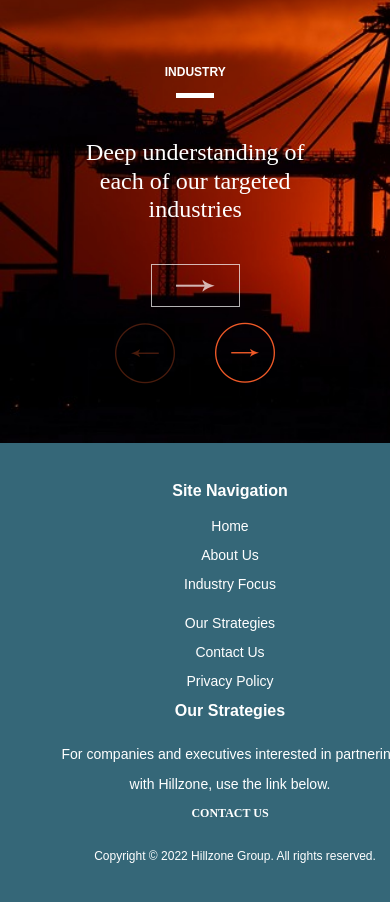
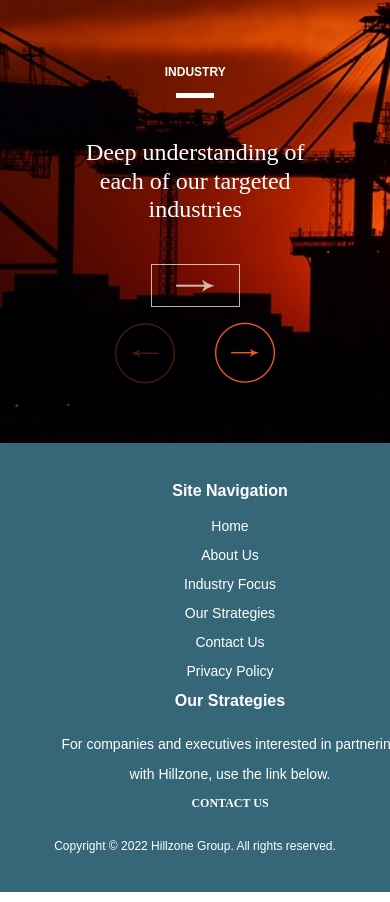
Before and after one commit to A33sha/Hillzone_2, a plain HTML site: page index.html in a window 390 px wide. Shown: the part 1624-2526 px from the top of the page. Drawn offline with Linux system fonts and the light colour scheme; a web font is replaced by a local one.

Commit message:
Update app.css

```diff
--- a/css/app.css
+++ b/css/app.css
@@ -744,12 +744,18 @@ footer {
 	footer .wrapper{
 		flex-direction: column;
 		text-align: center;
+		padding zero
 	}
 	footer .site-navigation .wrap{
 		flex-direction: column;
-		gap: 10px;
+		gap: 0;
 	}
-
+	footer .copyright{
+		width: 100%;
+	}
+	footer h5{
+		margin 10px 0;
+	}
 
 .hero {
   text-align: center;
```
